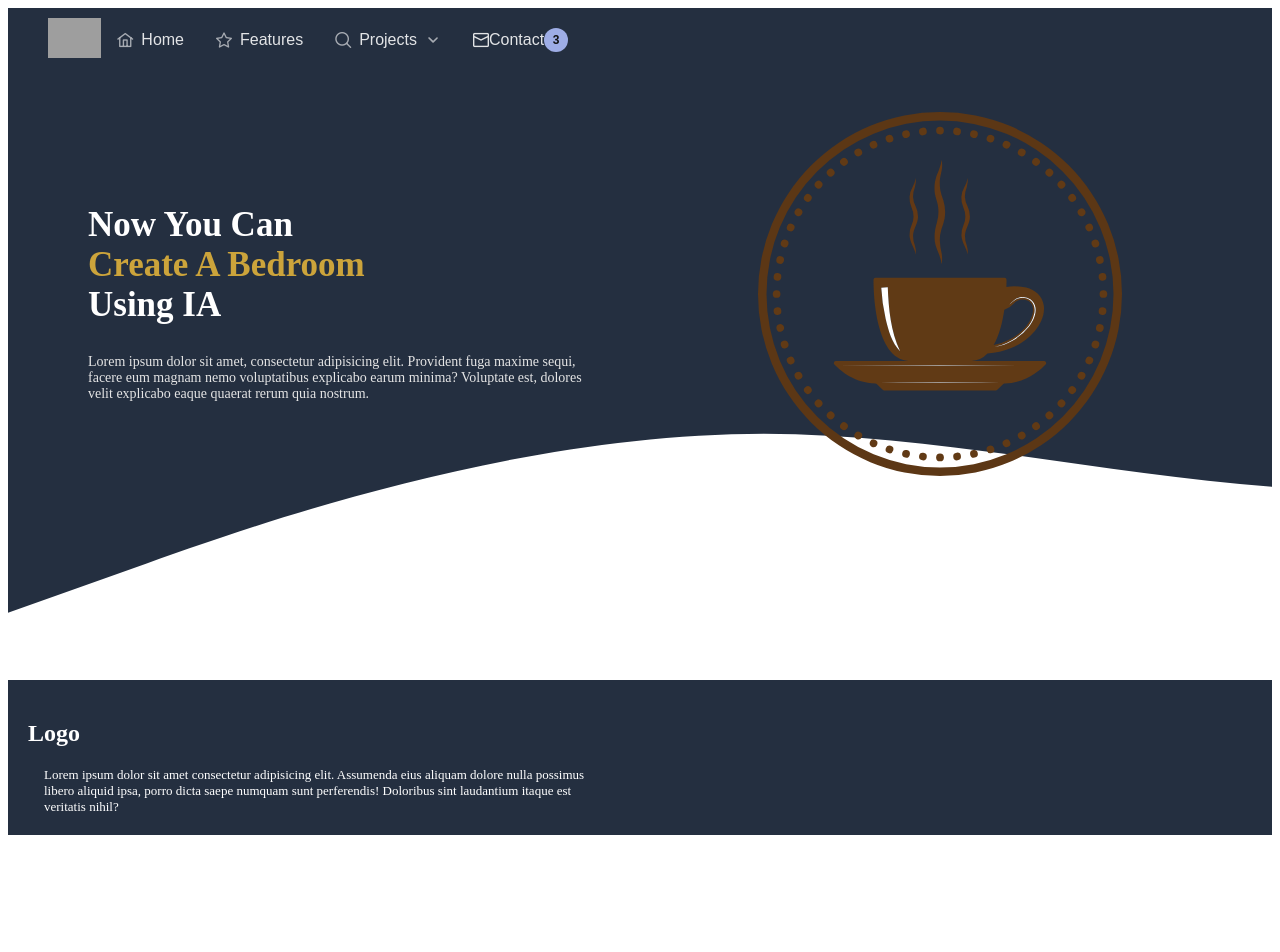
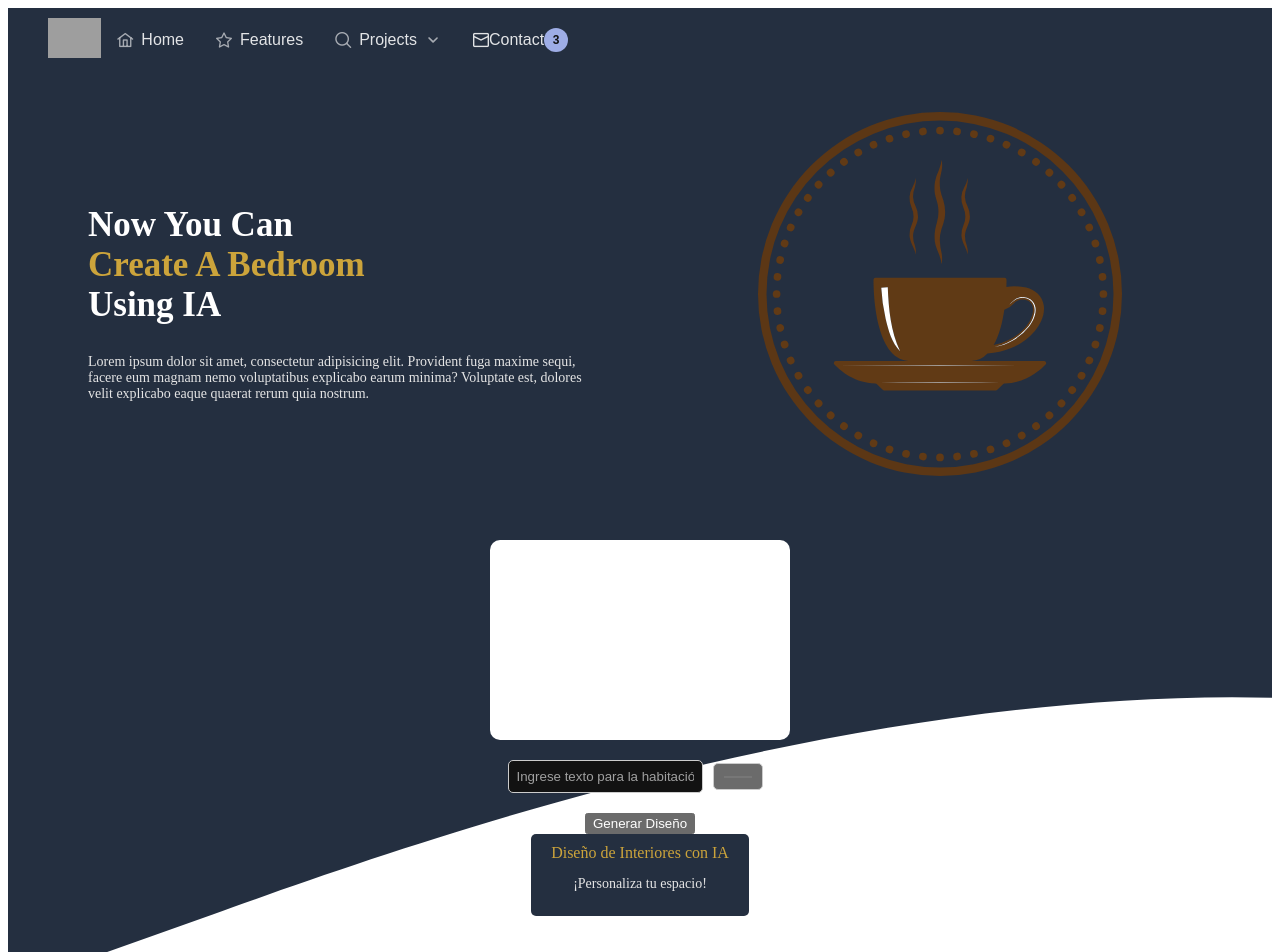
Before and after one commit to binmex/front_Inteligence, a React (Create React App) app: page / in a window 1280 px wide. Shown: the top 952 px of the page. Before the commit the page ends 843 px from the top, so only its background shows below. Built offline with nearby package versions, Linux system fonts and the light colour scheme; grey boxes are pictures that could not be loaded; a web font is replaced by a local one.

Commit message:
generate image

```diff
--- a/src/App.jsx
+++ b/src/App.jsx
@@ -2,6 +2,7 @@ import React from "react";
 import { NavPrime } from "./Components/NavPrime";
 import { BannerPrime } from "./Components/BannerPrime";
 import { FooterPrime } from "./Components/FooterPrime";
+import InteriorDesignComponent from "./Components/InteriorDesignComponent";
 
 function App() {
   return (
@@ -9,6 +10,7 @@ function App() {
       <div className="div-con-fondo">
         <NavPrime />
         <BannerPrime />
+        <InteriorDesignComponent />
       </div>
       <FooterPrime />
     </>
--- /dev/null
+++ b/src/Components/InteriorDesignComponent.css
@@ -0,0 +1,56 @@
+.interior-design-container {
+    display: flex;
+    flex-direction: column;
+    align-items: center;
+    padding: 20px;
+  }
+
+  .room-design {
+    width: 300px;
+    height: 200px;
+    border-radius: 10px;
+    margin-bottom: 20px;
+    position: relative;
+    overflow: hidden;
+  }
+
+  .room-text {
+    position: absolute;
+    top: 50%;
+    left: 50%;
+    transform: translate(-50%, -50%);
+    color: #fff;
+    font-size: 18px;
+    font-weight: bold;
+    text-align: center;
+  }
+
+  .input-container {
+    display: flex;
+    align-items: center;
+    margin-bottom: 20px;
+  }
+
+  .input-container input {
+    margin-right: 10px;
+    padding: 8px;
+    border: 1px solid #ccc;
+    border-radius: 5px;
+  }
+
+  .banner {
+    background-color: #242f40;
+    padding: 10px 20px;
+    border-radius: 5px;
+    text-align: center;
+  }
+
+  .banner-word {
+    color: #cca43b;
+    display: block;
+  }
+
+  .banner-text {
+    color: #e5e5e5;
+    font-size: 14px;
+  }
--- /dev/null
+++ b/src/Components/InteriorDesignComponent.jsx
@@ -0,0 +1,76 @@
+import React, { useState } from "react";
+import "./InteriorDesignComponent.css";
+import { API_URL } from "../utils/constants";
+
+const InteriorDesignComponent = () => {
+  const [roomText, setRoomText] = useState("");
+  const [roomColor, setRoomColor] = useState("#FFFFFF");
+  const [roomDesign, setRoomDesign] = useState("");
+  const [loading, setLoading] = useState(false);
+
+  const handleInputChange = (e) => {
+    setRoomText(e.target.value);
+  };
+
+  const handleColorChange = (e) => {
+    setRoomColor(e.target.value);
+  };
+  const handleSubmit = async (e) => {
+    setLoading(true);
+    try{
+        const response = await fetch(`${API_URL}/prodia`, {
+            method: "POST",
+          headers: {
+            "Content-Type": "application/json",
+          },
+          body: JSON.stringify({ prompUser:roomText }),
+        });
+        const data = await response.json();
+        console.log(data);
+        setRoomDesign(data.data.imageUrl);
+    }
+    catch (error) {
+        console.log(error);
+    }finally{
+        setLoading(false);
+    }
+
+  }
+
+
+  return (
+    <div className="interior-design-container">
+      <div
+        className="room-design"
+        style={{ backgroundColor: roomColor }}
+      >
+        {roomText && <p className="room-text">{roomText}</p>}
+
+      </div>
+      <div className="input-container">
+        <input
+          type="text"
+          placeholder="Ingrese texto para la habitación"
+          value={roomText}
+          onChange={handleInputChange}
+        />
+        <input
+          type="color"
+          value={roomColor}
+          onChange={handleColorChange}
+        />
+      </div>
+      <button onClick={handleSubmit} disabled={loading} >{
+        loading ? "Generando diseño..." : "Generar Diseño"
+      }</button>
+
+      <div className="banner">
+        <span className="banner-word">Diseño de Interiores con IA</span>
+        <p className="banner-text">¡Personaliza tu espacio!</p>
+        {roomDesign !== "" && <img src={roomDesign} alt="room design" />}
+      </div>
+    </div>
+  );
+};
+
+export default InteriorDesignComponent;
--- a/src/Components/NavPrime.jsx
+++ b/src/Components/NavPrime.jsx
@@ -4,7 +4,7 @@ import { Badge } from "primereact/badge";
 
 export const NavPrime = () => {
   const itemRenderer = (item) => (
-    <a className="flex align-items-center p-menuitem-link">
+    <a className="flex align-items-center p-menuitem-link" href="">
       <span className={item.icon} />
       <span className="mx-2">{item.label}</span>
       {item.badge && <Badge className="ml-auto" value={item.badge} />}
--- /dev/null
+++ b/src/utils/constants.js
@@ -0,0 +1 @@
+export const API_URL = 'http://localhost:4000';
```
